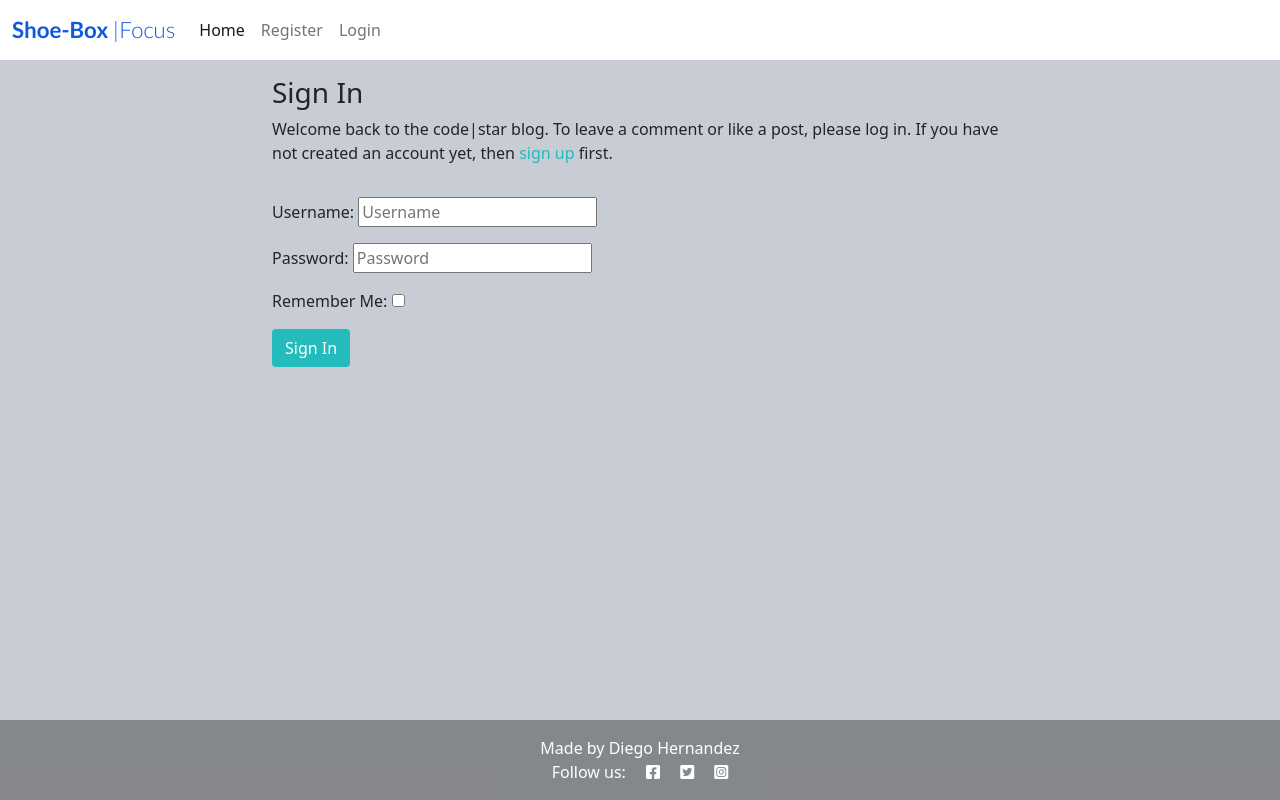
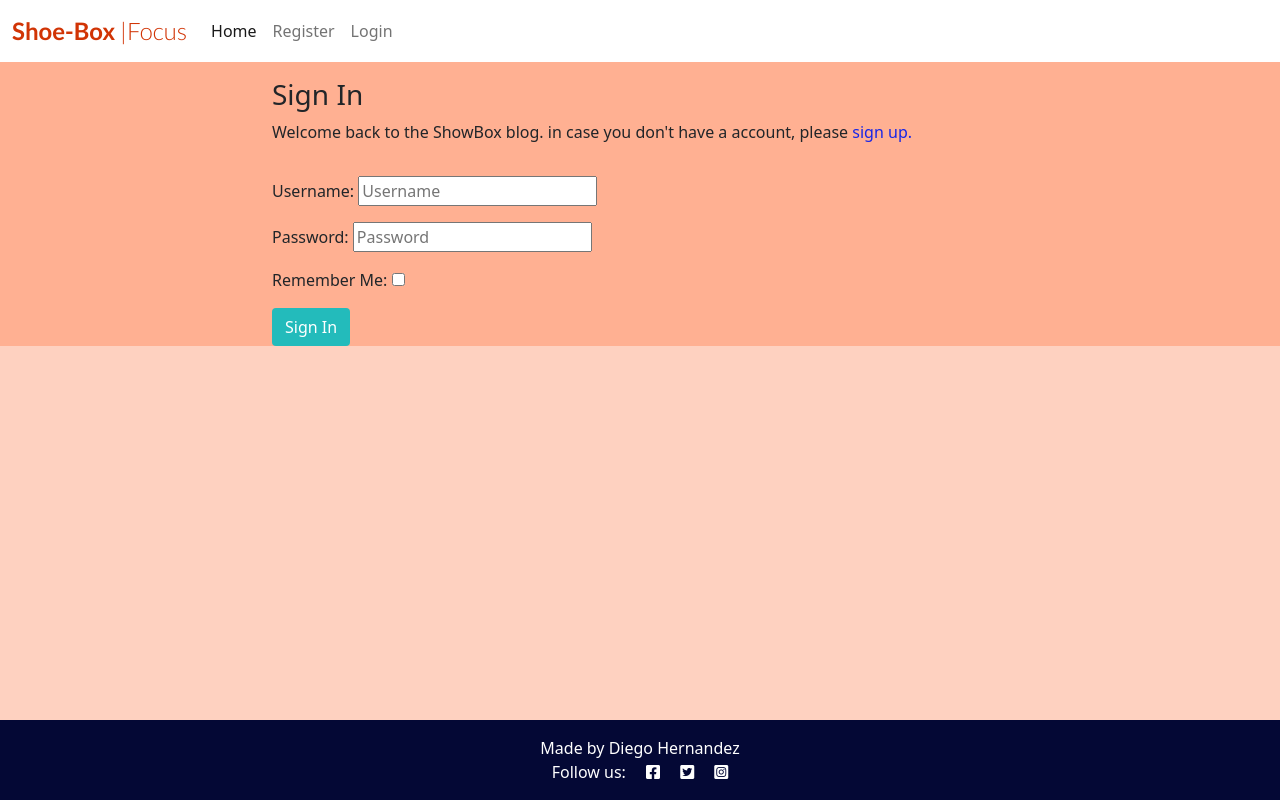
Before and after one commit to diegoh22/Shoe-Box, a Django app: page /accounts/login/ in a window 1280 px wide. Run offline with Django 4.2, Linux system fonts and the light colour scheme; some libraries are stand-ins or nearby versions.

Commit message:
more style and color for the blog

```diff
--- a/blog/views.py
+++ b/blog/views.py
@@ -9,7 +9,7 @@ class PostList(generic.ListView):
     model = Post
     queryset = Post.objects.filter(status=1).order_by('-created_on')
     template_name = 'index.html'
-    paginate_by = 4
+    paginate_by = 6
 
 
 class PostDetail(View):
--- a/static/css/style.css
+++ b/static/css/style.css
@@ -1,12 +1,12 @@
 body {
-    background-color: #ffffff;
+    background-color: rgb(255, 255, 255);
 }
 
 .brand {
     font-family: Lato, sans-serif;
-    font-size: 1.4rem;
+    font-size: 1.5rem;
     font-weight: 700;
-    color: #1059df;
+    color: #d13405;
 }
 
 .red-o {
@@ -22,11 +22,11 @@ body {
 }
 
 .dark-bg {
-    background-color: #07060659;
+    background-color: #040835;
 }
 
 .main-bg {
-    background-color: #c8ccd4;
+    background-color: rgba(253, 81, 13, 0.26);
 }
 
 .card {
@@ -44,7 +44,7 @@ body {
     bottom: 5%;
     min-width: 30%;
     left: -2px;
-    background-color: #2f9797;
+    background-color: #05ebeb;
 }
 
 .author {
@@ -63,9 +63,10 @@ body {
 }
 
 .masthead-text {
-    background-color: #d2dfd1;
-    color: rgb(146, 77, 13);
+    background-color: #c24e4eab;
+    color: #ffffff;
     position: relative;
+    text-align: center;
 }
 
 .masthead-image {
@@ -80,7 +81,6 @@ body {
     right: 90%;
     height: 100%;
     width: 150%;
-    background: #1273db;
     -webkit-transform: skew(15deg);
     -moz-transform: skew(15deg);
     transform: skew(15deg);
@@ -89,7 +89,7 @@ body {
 
 .post-link {
     text-decoration: none;
-    color: #174ec4;
+    color: #000000;
 }
 
 .post-link:hover,
@@ -98,13 +98,13 @@ body {
 }
 
 .post-title {
-    margin-top: 20%;
+    margin-top: 10%;
     margin-left: 5%;
 }
 
 .post-subtitle {
     margin-left: 5%;
-    color: rgb(238, 212, 212);
+    color: rgb(250, 250, 250);
 }
 
 .btn-signup {
@@ -119,7 +119,7 @@ body {
 }
 
 .link {
-    color: #23BBBB;
+    color: #1725e7;
     text-decoration: none;
 }
 
--- a/templates/account/login.html
+++ b/templates/account/login.html
@@ -12,10 +12,9 @@
         <div class="col-md-8 mt-3 offset-md-2">
             <h3>{% trans "Sign In" %}</h3>
 
-            <p>{% blocktrans %}Welcome back to the code|star blog. To leave a comment or like a post, please log in. If
-                you
-                have not created an account yet, then <a class="link" href="{{ signup_url }}">sign up</a>
-                first.{% endblocktrans %}</p>
+            <p>{% blocktrans %}Welcome back to the ShowBox blog. in case you don't have a account, please
+                 <a class="link" href="{{ signup_url }}">sign up.</a>
+                {% endblocktrans %}</p>
         </div>
     </div>
     <div class="row">
--- a/templates/account/signup.html
+++ b/templates/account/signup.html
@@ -10,7 +10,7 @@
         <div class="col-md-8 mt-3 offset-md-2">
             <h3>{% trans "Sign Up" %}</h3>
 
-            <p>{% blocktrans %}Welcome back to the code|star blog. Do you already have an account? Then please <a
+            <p>{% blocktrans %}Welcome  to the Shoebox blog. Do you already have an account? Then please <a
                     class="link" href="{{ login_url }}">sign in</a> instead.{% endblocktrans %}</p>
         </div>
     </div>
--- a/templates/index.html
+++ b/templates/index.html
@@ -14,7 +14,7 @@
                       <div class="card-body">
                           <div class="image-container">
                               {% if "placeholder" in post.featured_image.url %}
-                              <img width ="200px" class="card-img-too"
+                              <img width="200px"class="card-img-too"
                               src="https://res.cloudinary.com/dnm87pqvy/image/upload/ar_1:1,b_rgb:262c35,bo_5px_solid_rgb:0d0d0d,c_fill,g_auto,r_max,w_1000/v1649430830/HTB14tZyU3HqK1RjSZJnq6zNLpXaH_ooxfnz.jpg" >
                               {% else %}
                               <img class="card-img-top" src=" {{ post.featured_image.url }}" >
--- a/templates/post_detail.html
+++ b/templates/post_detail.html
@@ -7,10 +7,9 @@
         <div class="row g-0">
             <div class="col-md-6 masthead-text">
                 <!-- Post title goes in these h1 tags -->
-                <h1 class="post-title">
-                </h1>
+                <h1 class="post-title"> {{ post.title }}</h1>
                 <!-- Post author goes before the | the post's created date goes after -->
-                <p class="post-subtitle"> | </p>
+                <p class="post-subtitle">{{ post.author}} | {{post.created_on}} </p>
             </div>
             <div class="d-none d-md-block col-md-6 masthead-image">
                 <!-- The featured image URL goes in the src attribute -->
```
